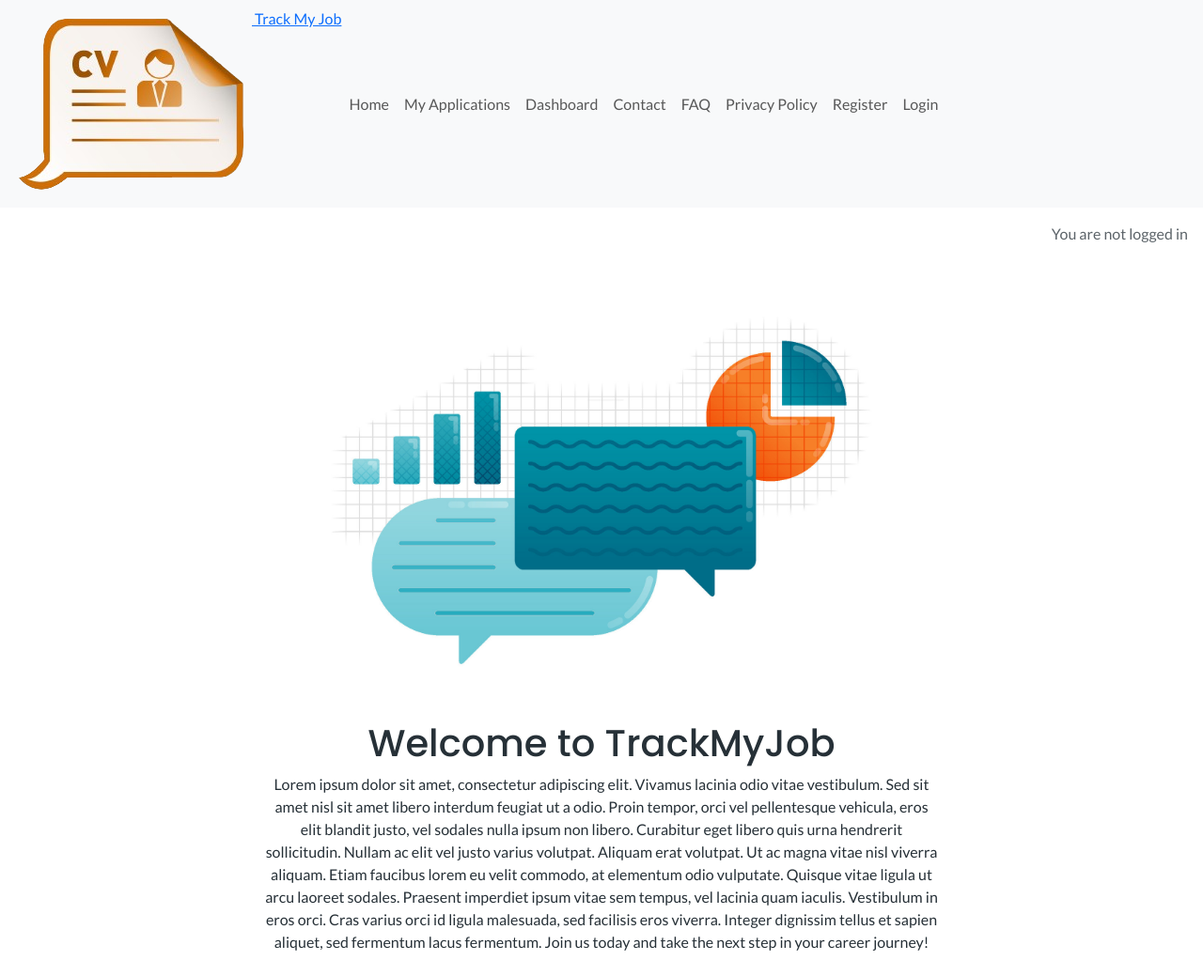
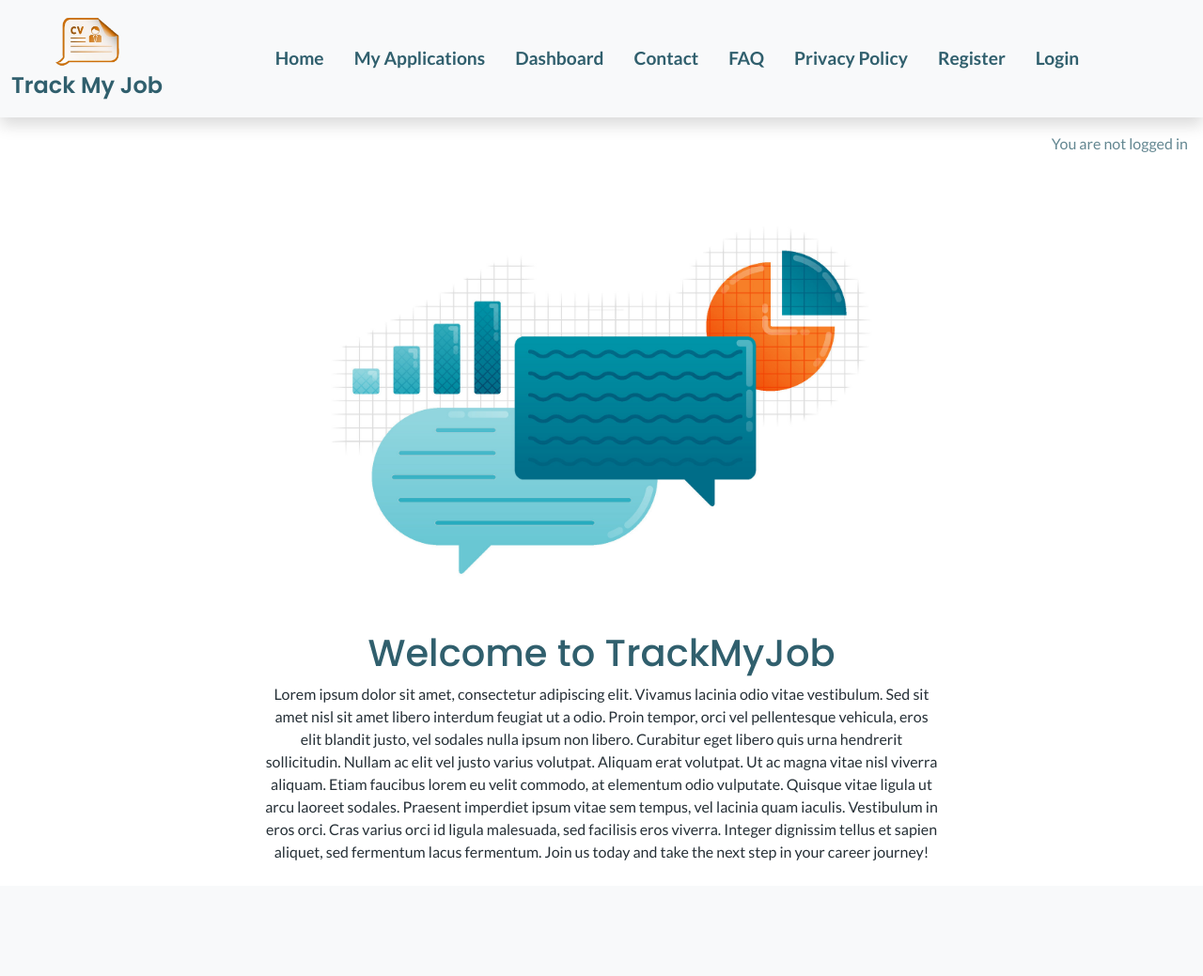
Before and after one commit to Tamas-Gavlider/2410-hackhaton-team5, a Django app: page / in a window 1280 px wide. Shown: the whole page at 94% size. After the commit the page ends 916 px from the top, so only its background shows below. Run offline with Django 5.2, Linux system fonts and the light colour scheme; some libraries are stand-ins or nearby versions.

Commit message:
style: add styling to navbar

```diff
--- a/static/css/base.css
+++ b/static/css/base.css
@@ -25,6 +25,41 @@ body {
   font-family: "Lato", serif;
 }
 
-h1, h2, h3 {
+h1, h2, h3,
+.logo-text {
+  color: var(--dark-turqouise);
   font-family: "Poppins", serif;
 }
+
+.nav-link {
+  color: var(--dark-turqouise);
+  font-size: 1.2rem;
+  font-weight: 600;
+}
+
+.nav-link:hover {
+  color: var(--bright-orange);
+}
+
+.logo-container {
+  display: flex;
+  flex-direction: column;
+  align-items: center;
+}
+
+.logo {
+  width: 4.5rem;
+}
+
+.logo-text {
+  font-size: 1.5rem;
+  font-weight: 600;
+}
+
+.logo-text:hover {
+  color: var(--bright-orange)!important;
+}
+
+.user-status  {
+  color: var(--dark-turqouise);
+}
--- a/templates/base.html
+++ b/templates/base.html
@@ -25,56 +25,45 @@
 
 <body>
   <header>
-    <nav class="navbar navbar-expand-lg bg-body-tertiary" aria-label="Main navigation">
+    <nav class="navbar navbar-expand-lg bg-body-tertiary shadow py-3" aria-label="Main navigation">
       <div class="container-fluid">
-        <a class="" href="{% url 'home' %}"
-          aria-label="Track My Job Home">
-          <img src="{% static 'images/logo.png' %}" alt="Track My Job Logo" class="logo d-inline-block align-text-top">
-          Track My Job
+        <a class="logo-container text-decoration-none" href="{% url 'home' %}" aria-label="Track My Job Home">
+          <img src="{% static 'images/logo.png' %}" alt="Track My Job Logo" class="logo d-inline-block">
+          <span class="logo-text">Track My Job</span>
         </a>
-        <button class="navbar-toggler navbar-toggler-sm" type="button" data-bs-toggle="collapse"
-          data-bs-target="#navbarNav" aria-controls="navbarNav" aria-expanded="false" aria-label="Toggle navigation">
+        <button class="navbar-toggler navbar-toggler-sm" type="button" data-bs-toggle="collapse" data-bs-target="#navbarNav" aria-controls="navbarNav" aria-expanded="false" aria-label="Toggle navigation">
           <span class="navbar-toggler-icon"></span>
         </button>
-        <div class="collapse navbar-collapse" id="navbarNav">
-          <ul class="navbar-nav">
-            <li class="nav-item">
-              <a class="nav-link {% if request.path == home_url %}active" aria-current="page{% endif %}"
-                href="{% url 'home' %}" aria-label="Home page">Home</a>
+        <div class="collapse navbar-collapse justify-content-center" id="navbarNav">
+          <ul class="navbar-nav mx-auto">
+            <li class="nav-item px-2">
+              <a class="nav-link {% if request.path == home_url %}active" aria-current="page{% endif %}" href="{% url 'home' %}" aria-label="Home page">Home</a>
             </li>
-            <li class="nav-item">
-              <a class="nav-link {% if request.path == job_applications_url %}active" aria-current="page{% endif %}"
-                href="{% url 'job_applications' %}" aria-label="My Applications">My Applications</a>
+            <li class="nav-item px-2">
+              <a class="nav-link {% if request.path == job_applications_url %}active" aria-current="page{% endif %}" href="{% url 'job_applications' %}" aria-label="My Applications">My Applications</a>
             </li>
-            <li class="nav-item">
-              <a class="nav-link {% if request.path == dashboard_url %}active" aria-current="page{% endif %}"
-                href="#" aria-label="Dashboard">Dashboard</a>
+            <li class="nav-item px-2">
+              <a class="nav-link {% if request.path == dashboard_url %}active" aria-current="page{% endif %}" href="#" aria-label="Dashboard">Dashboard</a>
             </li>
-            <li class="nav-item">
-              <a class="nav-link {% if request.path == contact_url %}active" aria-current="page{% endif %}"
-                href="{% url 'contact' %}" aria-label="Contact page">Contact</a>
+            <li class="nav-item px-2">
+              <a class="nav-link {% if request.path == contact_url %}active" aria-current="page{% endif %}" href="{% url 'contact' %}" aria-label="Contact page">Contact</a>
             </li>
-            <li class="nav-item"></li>
-              <a class="nav-link {% if request.path == faq_url %}active" aria-current="page{% endif %}"
-                href="{% url 'faq' %}" aria-label="Frequently Asked Questions">FAQ</a>
+            <li class="nav-item px-2">
+              <a class="nav-link {% if request.path == faq_url %}active" aria-current="page{% endif %}" href="{% url 'faq' %}" aria-label="Frequently Asked Questions">FAQ</a>
             </li>
-            <li class="nav-item"></li>
-              <a class="nav-link {% if request.path == privacy_policy_url %}active" aria-current="page{% endif %}"
-                href="{% url 'privacy_policy' %}" aria-label="Privacy Policy">Privacy Policy</a>
+            <li class="nav-item px-2">
+              <a class="nav-link {% if request.path == privacy_policy_url %}active" aria-current="page{% endif %}" href="{% url 'privacy_policy' %}" aria-label="Privacy Policy">Privacy Policy</a>
             </li>
             {% if user.is_authenticated %}
-            <li class="nav-item">
-              <a class="nav-link {% if request.path == logout_url %}active" aria-current="page{% endif %}"
-                href="{% url 'account_logout' %}" aria-label="Logout">Logout</a>
+            <li class="nav-item px-2">
+              <a class="nav-link {% if request.path == logout_url %}active" aria-current="page{% endif %}" href="{% url 'account_logout' %}" aria-label="Logout">Logout</a>
             </li>
             {% else %}
-            <li class="nav-item">
-              <a class="nav-link {% if request.path == signup_url %}active" aria-current="page{% endif %}"
-                href="{% url 'account_signup' %}" aria-label="Register">Register</a>
+            <li class="nav-item px-2">
+              <a class="nav-link {% if request.path == signup_url %}active" aria-current="page{% endif %}" href="{% url 'account_signup' %}" aria-label="Register">Register</a>
             </li>
-            <li class="nav-item">
-              <a class="nav-link {% if request.path == login_url %}active" aria-current="page{% endif %}"
-                href="{% url 'account_login' %}" aria-label="Login">Login</a>
+            <li class="nav-item px-2">
+              <a class="nav-link {% if request.path == login_url %}active" aria-current="page{% endif %}" href="{% url 'account_login' %}" aria-label="Login">Login</a>
             </li>
             {% endif %}
           </ul>
@@ -82,10 +71,11 @@
       </div>
     </nav>
 
+
     {% if user.is_authenticated %}
-    <p class="opacity-75 text-end m-3">You are logged in as {{ user }}</p>
+    <p class="user-status opacity-75 text-end m-3">You are logged in as {{ user }}</p>
     {% else %}
-    <p class="opacity-75 text-end m-3">You are not logged in</p>
+    <p class="user-status opacity-75 text-end m-3">You are not logged in</p>
     {% endif %}
   </header>
 
@@ -94,7 +84,7 @@
     <!--Content goes here-->
     {% endblock content %}
   </main>
-  <script src="{% static 'js/kanban.js'%}"
+  <script src="{% static 'js/kanban.js'%}"></script>
   <script src="https://cdn.jsdelivr.net/npm/bootstrap@5.3.3/dist/js/bootstrap.bundle.min.js"
     integrity="sha384-YvpcrYf0tY3lHB60NNkmXc5s9fDVZLESaAA55NDzOxhy9GkcIdslK1eN7N6jIeHz" crossorigin="anonymous">
   </script>
```
